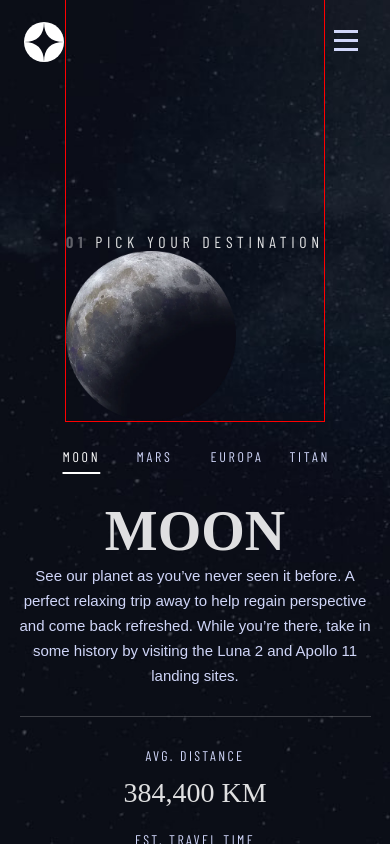
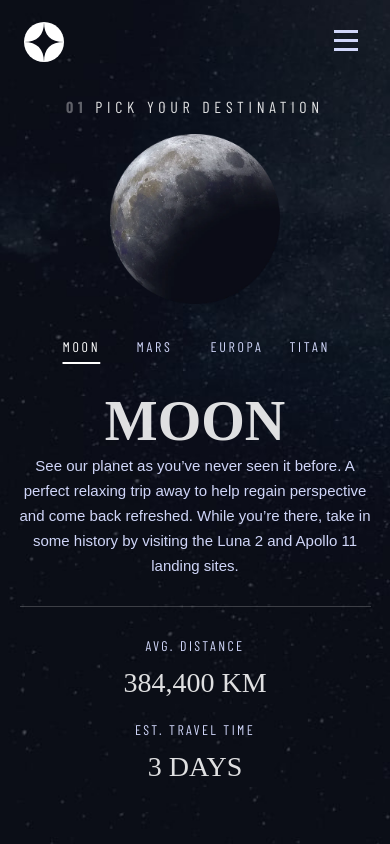
Before and after one commit to shay122990/space-tourism-website, a React (Vite) app: page /destination in a window 390 px wide. Built offline with nearby package versions, Linux system fonts and the light colour scheme; a web font is replaced by a local one.

Commit message:
refactoring destination page layout

```diff
--- a/src/routes/destination/Destination.css
+++ b/src/routes/destination/Destination.css
@@ -5,7 +5,7 @@
   background-repeat: no-repeat;
   background-size: cover;
   width: 100%;
-  height: 100vh;
+  height: 2160px;
   overflow: hidden;
 }
 
@@ -13,16 +13,9 @@
   display: flex;
   flex-direction: column;
   margin-top: 100px;
+  justify-content: center;
   align-items: start;
-  padding: 120px 0 0 0;
 }
-
-.pick-your-destination {
-  font-size: 28px;
-  letter-spacing: 4.72px;
-  /* padding: 0 0 5% 14%; */
-}
-
 .pick-your-destination strong {
   opacity: 0.4;
 }
@@ -35,14 +28,21 @@
   width: 100%;
 }
 .planet-container{
-  border: solid 1px red;
   display: flex;
   flex-direction: column;
-  /* gap: 20px; */
+  align-items: flex-start;
+  gap: 60px;
+  height: 100vh;
+}
+.pick-your-destination {
+  font-size: 28px;
+  letter-spacing: 4.72px;
+  padding-top: 100px;
 }
 .planet-container img{
   width:445px;
   height:445px;
+  padding-left: 100px;
 }
 .destination-info {
   display: flex;
@@ -128,7 +128,10 @@
 /* responsive */
 @media (min-width: 1000px) and (max-width:1280px) {
   .destinations-content-container{
-    margin-top: 20px;
+    padding: 0 30px;
+  }
+  .destination-planets-container{
+    gap:8%;
   }
 }
 /* TABLET */
@@ -138,21 +141,29 @@
   }
   .destinations-content-container{
     margin-top: 0;
-    padding: 120px 20px 0 20px;
-    /* height: 100vh; */
+    /* padding: 10px 20px 0 20px;  */
+    height: 1024px;
+  }
+
+  .planet-container{
+    height: auto;
+    align-items: center;
+    gap: 30px;
   }
   .pick-your-destination{
-    padding: 20px 0 50px 0;
+    /* padding: 60px 0 0 0; */
     font-size: 20px;
+  }
+  .planet-container img{
+    width: 300px;
+    height:300px;
+    padding: 0;
   }
   .destination-planets-container{
     gap:0;
     flex-direction: column;
   }
-  .planet-container img{
-    width: 300px;
-    height:300px;
-  }
+
   .destination-info{
     width: 100%;
     justify-content: center;
@@ -189,13 +200,18 @@
   }
   .destinations-content-container{
     margin-top: 0;
-    height: 100vh;
+    height: 720px;
     justify-content: center;
     align-items: center;
     padding: 0;
   }
+  .planet-container{
+    height: auto;
+    align-items: center;
+    gap: 18px;
+  }
   .pick-your-destination{
-    padding: 240px 0 0 0;
+    padding-top: 120px;
     font-size: 16px;
   }
   .destination-planets-container{
@@ -214,7 +230,7 @@
   }
   .destination-tab-buttons{
     font-size: 14px;
-    padding-top: 12px;
+    padding-top: 20px;
     margin: 0;
   }
   .destination-tab-buttons ul{
```
